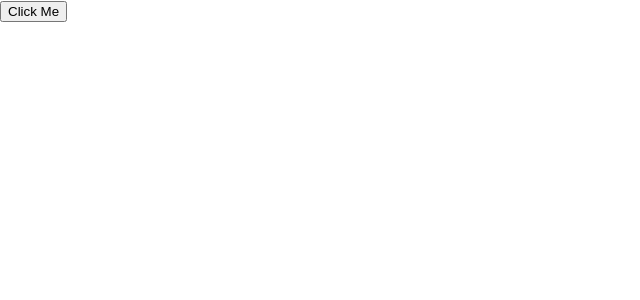
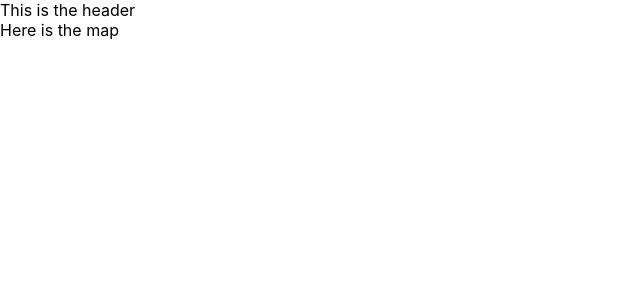
Before and after one commit to amyCarr72/BikeLocator, a React (Create React App) app in the folder my-app/: page / in a window 1280 px wide. Shown: the top 300 px of the page, without its empty margins (0-640 px from the left). Built offline with nearby package versions, Linux system fonts and the light colour scheme; no server answers.

Commit message:
Added in apicall successfully, need to return data with function call

```diff
--- a/my-app/package.json
+++ b/my-app/package.json
@@ -40,5 +40,8 @@
       "last 1 firefox version",
       "last 1 safari version"
     ]
+  },
+  "devDependencies": {
+    "@types/jquery": "^3.5.14"
   }
 }
--- a/my-app/public/index.html
+++ b/my-app/public/index.html
@@ -10,6 +10,7 @@
       content="Web site created using create-react-app"
     />
     <link rel="apple-touch-icon" href="%PUBLIC_URL%/logo192.png" />
+    <script src="https://code.jquery.com/jquery-3.6.0.min.js"></script>
     <!--
       manifest.json provides metadata used when your web app is installed on a
       user's mobile device or desktop. See https://developers.google.com/web/fundamentals/web-app-manifest/
--- a/my-app/src/App.tsx
+++ b/my-app/src/App.tsx
@@ -1,13 +1,16 @@
 import React from 'react';
 import logo from './logo.svg';
 import './App.css';
+import { apiCall } from './util';
+import {Map} from './map';
 
 function App() {
   return (
     <div className="BikeLocator">
       <header className="BikeLocator-header">
-        <button className="BikeLocator-button" onClick={() => {console.log("clicked")}}>Click Me</button>
+        This is the header
       </header>
+      <Map />
     </div>
   );
 }
--- /dev/null
+++ b/my-app/src/map.tsx
@@ -0,0 +1,20 @@
+import React from 'react';
+import { apiCall } from './util';
+
+export class Map extends React.Component{
+    render(): React.ReactNode {
+
+        this.sortData();
+
+
+        return (
+        <div className="Map-main">Here is the map
+        </div>
+        )
+    }
+
+    sortData() {
+        const rawData = apiCall();
+        console.log(rawData);
+    }
+}
```
Also changed, not shown: 1 other file (tests, documents, lock files or other folders).
